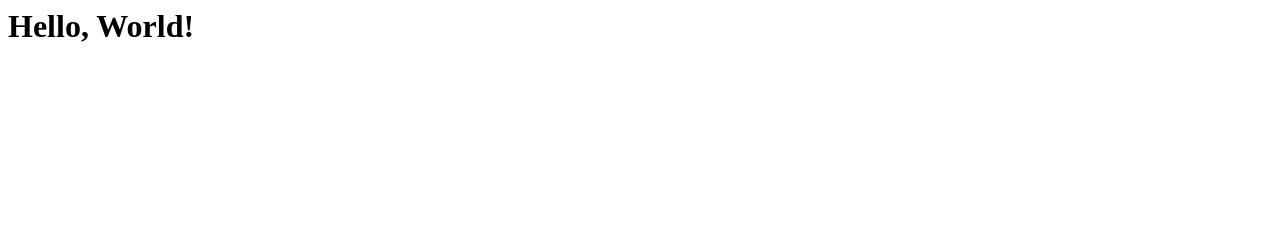
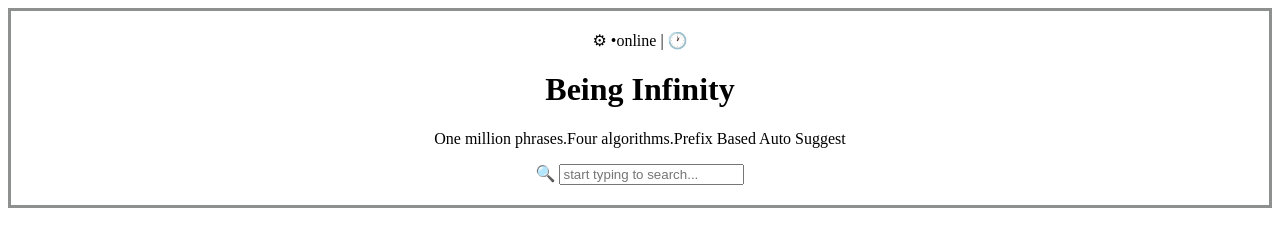
Before and after one commit to Kothurusreeja/autosuggest, a website: page frontend/pages/autosuggest.html in a window 1280 px wide. Drawn offline with Linux system fonts and the light colour scheme.

Commit message:
autosuggest

```diff
--- /dev/null
+++ b/frontend/pages/auto.css
@@ -0,0 +1,8 @@
+.container{
+    text-align: center;
+    border: 3px solid #e20b0b;
+    justify-content: center;
+    padding: 20px;
+    border-color: rgba(78,79,80,0.636);
+
+}
--- a/frontend/pages/autosuggest.html
+++ b/frontend/pages/autosuggest.html
@@ -1,4 +1,22 @@
-<h1>
+<!DOCTYPE html>
+<html>
+    <head>
+        <meta charset="UTF-8">
+    <meta name="viewport" content="width=device-width, initial-scale=1.0">
+        <link rel="stylesheet" href="auto.css">
+    </head>
+    <body>
+        <div class="container">
+          <span>&#9881</span>
+          <span>&bull;online |  </span>
 
-Hello, World!
-</h1>
+         <span>&#128336</span>
+
+            <h1>Being Infinity</h1>
+
+            <p>One million phrases.Four algorithms.Prefix Based Auto Suggest</p>
+            <span>&#128269</span>
+            <input type="text" id="search" placeholder="start typing to search...">
+        </div>
+    </body>
+</html>
```
